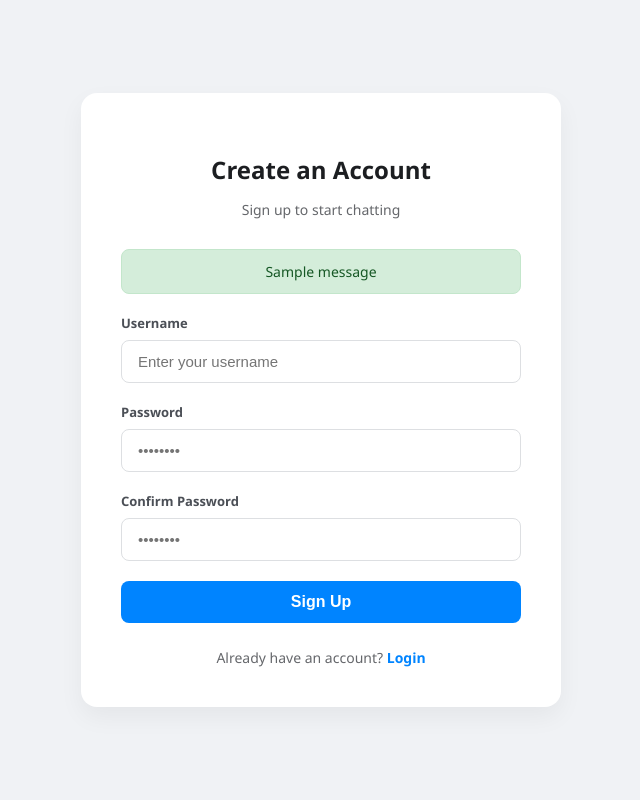
After one commit to ArabianDeveloper/Real-time-chat-project, a Django app: page /accounts/signup/ in a window 1280 px wide. The commit adds this page. Shown: the whole page, without its empty margins (319-959 px from the left). Run offline with Django 5.2, Linux system fonts and the light colour scheme; one stand-in notice (Sample message) is shown.

Commit message:
Adds user signup, improves login/logout UX
Introduces user registration with feedback messages and redirects.
Switches login to use Django's built-in view and adds a custom logout view.
Enhances alert styling and auto-dismissal for better user experience.
Updates CSS and JS to support feedback messages and accelerates message refresh.
Configures login/logout redirects for seamless navigation.

```diff
--- a/accounts/urls.py
+++ b/accounts/urls.py
@@ -1,6 +1,14 @@
 from django.urls import path
+from django.contrib.auth import views as auth_views
 from . import views
 
 urlpatterns = [
-    path('login/', views.login_view, name='login'),
+    # signup: We'll create a custom view for this
+    path('signup/', views.signup, name='signup'),
+
+    # Login: Uses built-in view, we just provide the template
+    path('login/', auth_views.LoginView.as_view(template_name='auth/login.html'), name='login'),
+
+    # Logout: We'll create a custom view to handle the redirect
+    path('logout/', views.logout_view, name='logout'),
 ]
--- a/accounts/views.py
+++ b/accounts/views.py
@@ -1,6 +1,28 @@
-from django.shortcuts import render
+from django.shortcuts import render, redirect
+from django.contrib.auth import logout, login
+from django.contrib import messages
+from django.contrib.auth.forms import UserCreationForm
 
 # Create your views here.
 
-def login_view(request):
-    return render(request, 'login.html')
+def logout_view(request):
+    logout(request)
+    # Adding a message lets the user know they logged out successfully
+    messages.info(request, "You have been logged out.")
+    return redirect('login')
+
+
+def signup(request):
+    if request.method == 'POST':
+        form = UserCreationForm(request.POST)
+        if form.is_valid():
+            user = form.save()
+            username = form.cleaned_data.get('username')
+            login(request, user)
+            messages.success(request, f"Welcome to the chat, {username}!")
+            return redirect('chat_room')
+        else :
+            messages.error(request, "There was an error creating your account. Please check the form and try again.")
+    else:
+        form = UserCreationForm()
+    return render(request, 'auth/signup.html', {'form': form})
--- a/project/settings.py
+++ b/project/settings.py
@@ -121,3 +121,7 @@ STATIC_URL = 'static/'
 STATICFILES_DIRS = [
     BASE_DIR / 'static'
 ]
+
+# Redirect congiguration for login/logout
+LOGIN_REDIRECT_URL = 'index'
+LOGOUT_REDIRECT_URL = 'login'
--- a/static/css/style.css
+++ b/static/css/style.css
@@ -237,3 +237,38 @@ body {
     border-top-left-radius: 8px;
     border-top-right-radius: 8px;
 }
+
+.messages-container {
+    margin-bottom: 20px;
+    width: 100%;
+    max-width: 400px;
+}
+
+.alert {
+    padding: 12px 16px;
+    border-radius: 8px;
+    margin-bottom: 10px;
+    font-size: 14px;
+    font-weight: 500;
+}
+
+/* Success: Green */
+.alert-success {
+    background-color: #d4edda;
+    color: #155724;
+    border: 1px solid #c3e6cb;
+}
+
+/* Error/Failure: Red */
+.alert-error, .alert-danger {
+    background-color: #f8d7da;
+    color: #721c24;
+    border: 1px solid #f5c6cb;
+}
+
+/* Info: Blue */
+.alert-info {
+    background-color: #d1ecf1;
+    color: #0c5460;
+    border: 1px solid #bee5eb;
+}
--- /dev/null
+++ b/templates/auth/signup.html
@@ -0,0 +1,58 @@
+{% load static %}
+<!DOCTYPE html>
+<html lang="en">
+
+<head>
+    <meta charset="UTF-8" />
+    <meta http-equiv="X-UA-Compatible" content="IE=edge" />
+    <meta name="viewport" content="width=device-width, initial-scale=1.0" />
+    <title>Sign Up - Real-Time Chat</title>
+    <link rel="stylesheet" href="{% static 'css/style.css' %}" />
+</head>
+
+<body>
+    <div class="login-container">
+        <div class="login-card">
+            <h2>Create an Account</h2>
+            <p>Sign up to start chatting</p>
+
+
+            {% if messages %}
+                <div class="messages-container">
+                    {% for message in messages %}
+                        <div class="alert alert-{{ message.tags }}">
+                            {{ message }}
+                        </div>
+                    {% endfor %}
+                </div>
+            {% endif %}
+
+
+            <form method="POST">
+                {% csrf_token %}
+                <div class="input-group">
+                    <label for="id_username">Username</label>
+                    <input type="text" name="username" id="id_username" placeholder="Enter your username" required>
+                </div>
+
+                <div class="input-group">
+                    <label for="id_password_1">Password</label>
+                    <input type="password" name="password" id="id_password_1" placeholder="••••••••" required>
+                </div>
+
+                <div class="input-group">
+                    <label for="id_password_2">Confirm Password</label>
+                    <input type="password" name="password_2" id="id_password_2" placeholder="••••••••" required>
+                </div>
+
+                <button type="submit" class="login-btn">Sign Up</button>
+            </form>
+
+            <div class="card-footer">
+                <span>Already have an account? <a href="{% url 'login' %}">Login</a></span>
+            </div>
+        </div>
+    </div>
+</body>
+
+</html>
--- a/templates/index.html
+++ b/templates/index.html
@@ -17,7 +17,7 @@
                     Logged in as: <strong>{{ request.user.username }}</strong>
                 </div>
                 <div class="btn logout-btn">
-                    <a href="">Logout</a>
+                    <a href="{% url 'logout' %}">Logout</a>
                 </div>
             {% else %}
                 <div class="btn">
```
Also changed, not shown: static/js/app.js (+12 -3 lines), templates/auth/login.html (renamed from templates/login.html, +10 -2 lines), db.sqlite3.
